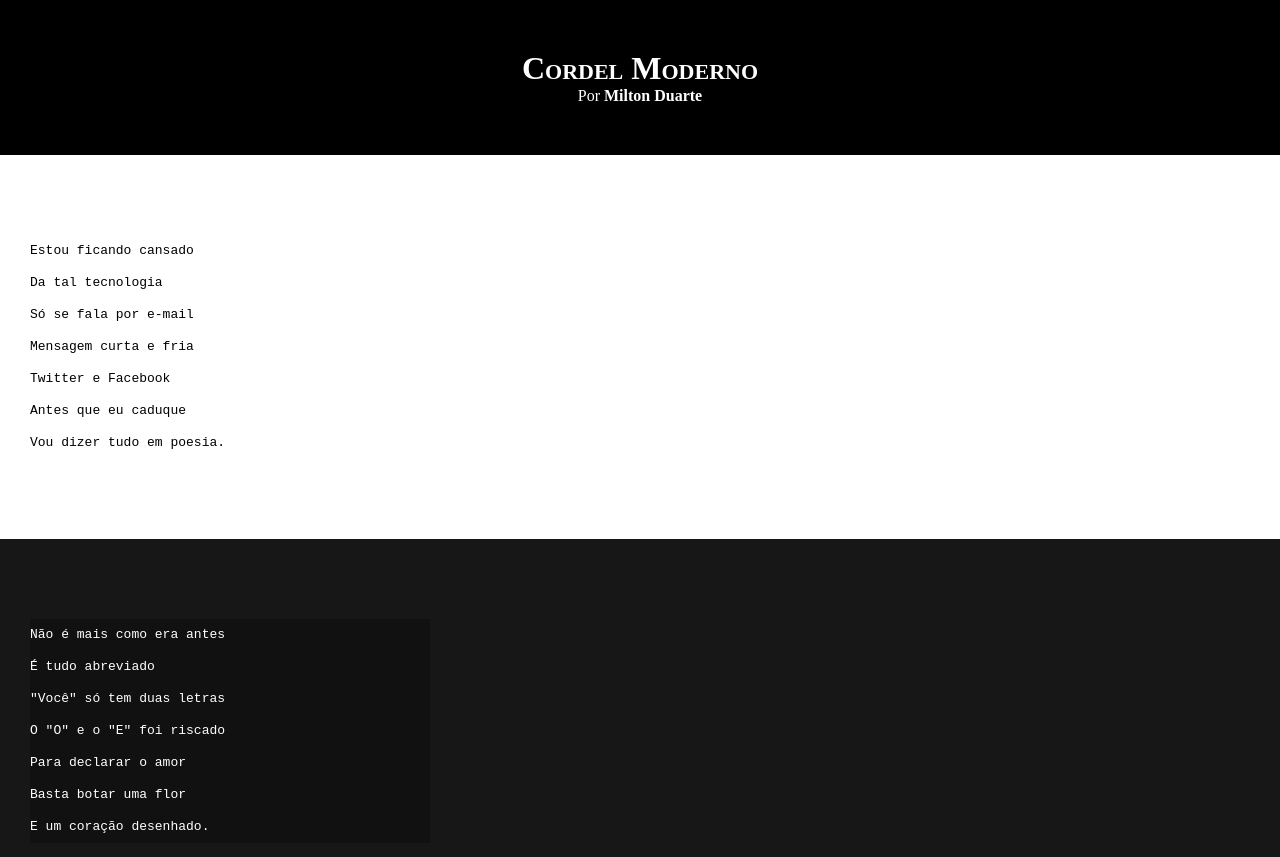
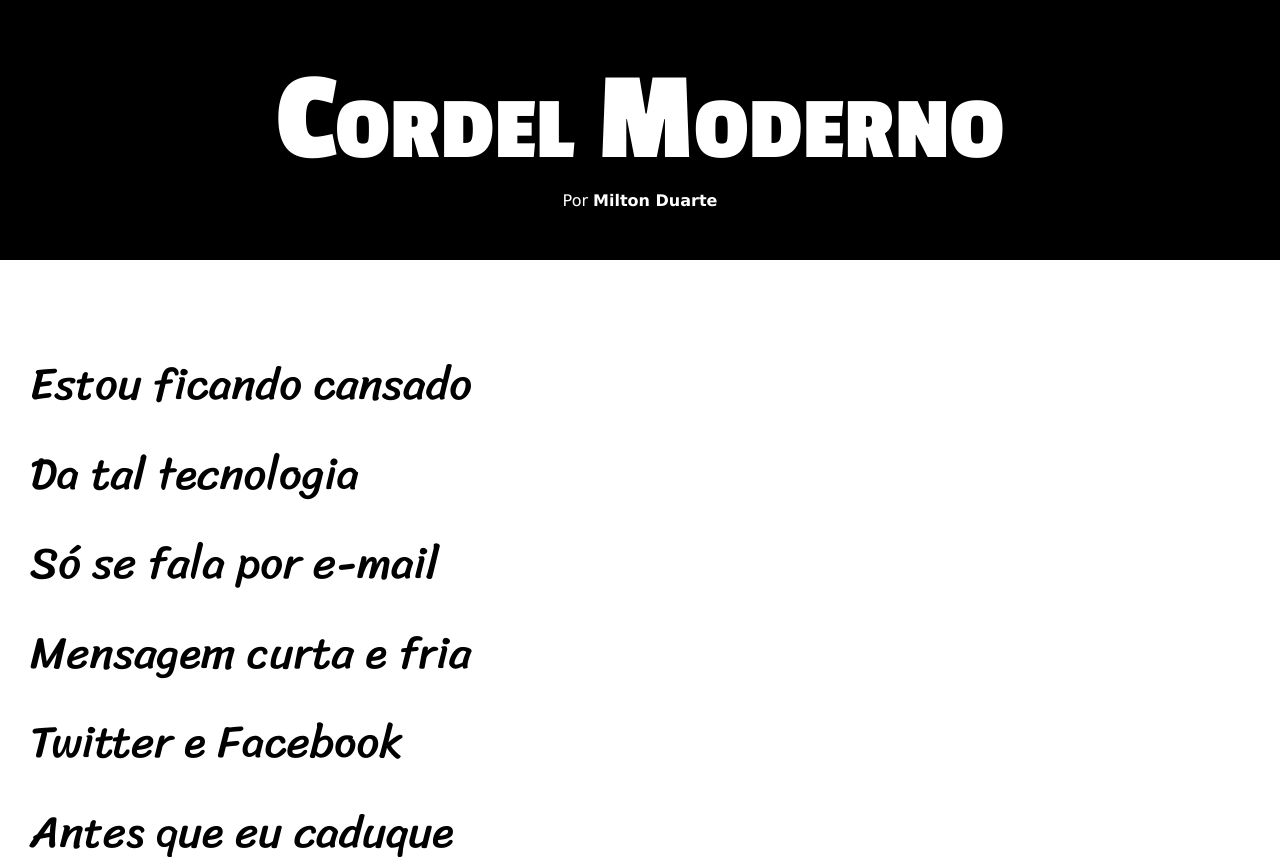
Before and after one commit to LucasSimass/exercicios, a plain HTML site: page Criação de um Cordel (gabarito)/index.html in a window 1280 px wide. Shown: the top 857 px of the page. Drawn offline with Linux system fonts and the light colour scheme.

Commit message:
Atualização do Cordel

```diff
--- a/Criação de um Cordel (gabarito)/style.css
+++ b/Criação de um Cordel (gabarito)/style.css
@@ -1,11 +1,24 @@
+@import url('https://fonts.googleapis.com/css2?family=Passion+One:wght@400;700;900&display=swap');
+
+@import url('https://fonts.googleapis.com/css2?family=Passion+One:wght@400;700;900&family=Sriracha&display=swap');
+
+
+:root{
+    --fonte1: Verdana, Geneva ,Tahoma,sans-serif;
+    --fonte2: 'Passion One', cursive;
+    --fonte3:"Sriracha", cursive;
+}
+
 *{
     margin: 0px;
     padding: 0px;
+    font-size: 1em;
 }
 
 html, body{
     min-height: 100vh ;
     background-color: darkgrey;
+    font-family: var(--fonte1);
 }
 
 header{
@@ -17,6 +30,8 @@ header{
 header > h1{
     padding-top: 50px;
     font-variant: small-caps;
+    font-family: var(--fonte2);
+    font-size: 10vw;
 }
 
 header > p{
@@ -38,10 +53,12 @@ section{
     padding-bottom: 10vh;
     line-height: 2em;
     padding-left: 30px;
+    font-size: 3.5vw;
 }
 
 section > pre{
     white-space: pre-line;
+    font-family: var(--fonte3);
 }
 
 section.normal{
@@ -55,6 +72,8 @@ section.imagem{
 }
 
 section.imagem > pre{
+    display: inline-block;
+    padding: 5px;
     background-color: rgba(0, 0, 0, 0.274);
     width: 400px;
 }
```
